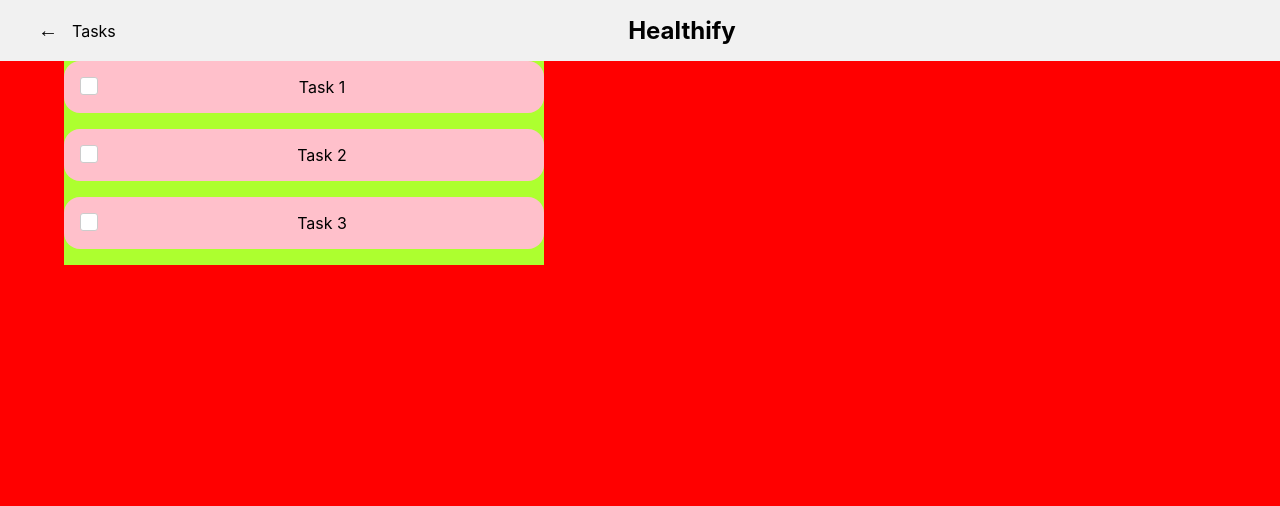
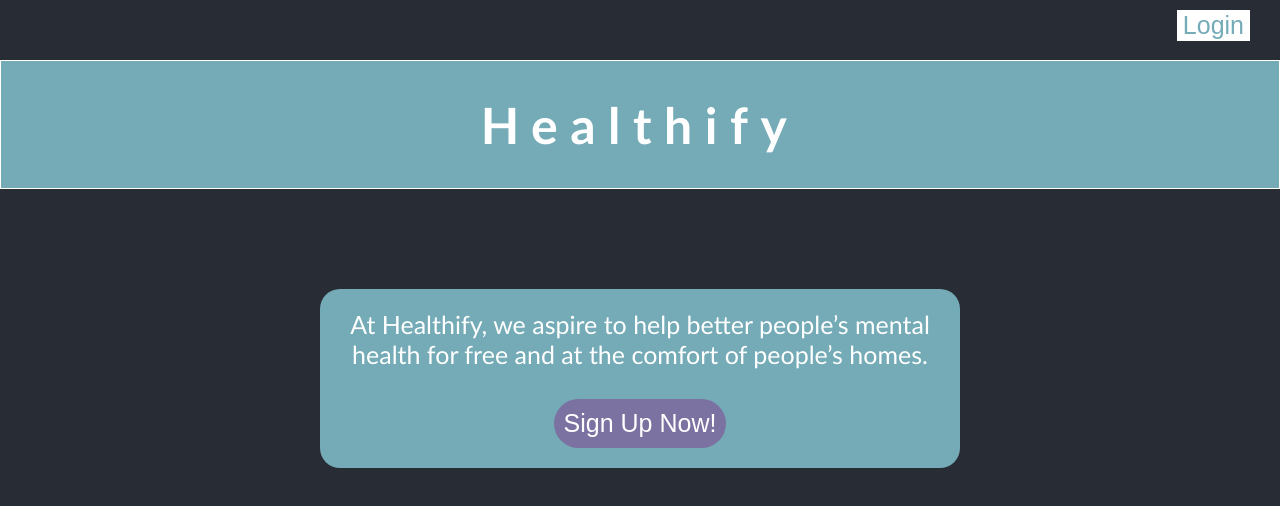
Before and after one commit to Rishik-Yechuri/hackaxxessreal, a React (Create React App) app: page / in a window 1280 px wide. Shown: the top 506 px of the page. Built offline with nearby package versions, Linux system fonts and the light colour scheme.

Commit message:
Added HomeScreen.js

```diff
--- a/package.json
+++ b/package.json
@@ -9,7 +9,8 @@
     "firebase": "^9.19.1",
     "react": "^18.2.0",
     "react-dom": "^18.2.0",
-    "react-scripts": "5.0.1",
+    "react-router-dom": "^6.10.0",
+    "react-scripts": "^5.0.1",
     "web-vitals": "^2.1.4"
   },
   "scripts": {
--- a/src/App.js
+++ b/src/App.js
@@ -3,6 +3,7 @@ import './App.css';
 import {initializeApp} from "firebase/app";
 import {getAnalytics} from "firebase/analytics";
 import TaskScreen from "./TaskScreen";
+import HomeScreen from './HomeScreen';
 // TODO: Add SDKs for Firebase products that you want to use
 function App() {
     // Import the functions you need from the SDKs you need
@@ -25,7 +26,7 @@ function App() {
     const analytics = getAnalytics(app);
     return (
         <div className="App">
-<TaskScreen/>
+            <HomeScreen/>
         </div>
     );
 }
--- /dev/null
+++ b/src/HomeScreen.css
@@ -0,0 +1,93 @@
+.Home {
+    font-family: 'Calibri';
+    text-align: center;
+    justify-content: center;
+    align-items: center;
+    display: flex;
+    flex-direction: column;
+}
+
+.login {
+    position: absolute;
+    display: flex;
+    right: 30px;
+    top: 10px;
+
+    font-style: normal;
+    font-weight: 400;
+    font-size: 25px;
+
+    color: #74ABB7;
+    background-color: #FFFFFF;
+    border: none;
+}
+
+.Header {
+    display: flex;
+    background: #74ABB7;
+    color: #FFFFFF;
+    box-sizing: border-box;
+    align-items: center;
+    text-align: center;
+    justify-content: center;
+    width: 100%;
+
+    margin-top: 60px;
+
+    font-style: normal;
+    font-weight: 400;
+    font-size: 25px;
+    letter-spacing: 0.5em;
+
+    border: 1px solid #FFFFFF;
+}
+
+.Box {
+    display: flex;
+    background: #74ABB7;
+    color: #FFFFFF;
+    box-sizing: border-box;
+    align-items: center;
+    text-align: center;
+    justify-content: center;
+    flex-direction: column;
+    width: 50%;
+
+    margin-top: 100px;
+    border-radius: 20px;
+    padding: 20px;
+
+    font-style: normal;
+    font-weight: 400;
+    font-size: 25px;
+}
+
+.sign-up {
+    display: flex;
+    background: #7C72A2;
+    color: #FFFFFF;
+    border: none;
+    box-sizing: border-box;
+    align-items: center;
+    text-align: center;
+    justify-content: center;
+    padding: 10px;
+
+    margin-top: 30px;
+    border-radius: 25px;
+
+    font-style: normal;
+    font-weight: 400;
+    font-size: 25px;
+}
+
+.sign-up:hover {
+    background: #c800ff;
+}
+
+@media (max-width: 600px)
+{
+  .Box {
+    width: 90%;
+  }
+}
--- /dev/null
+++ b/src/HomeScreen.js
@@ -0,0 +1,31 @@
+import './HomeScreen.css';
+import {Link} from "react-router-dom";
+
+function clickMe()
+{
+    return (
+        <Link to="./login22222.html"></Link>
+    );
+}
+
+function HomeScreen()
+{
+    return (
+        <div className="Home">
+
+            <button className="login">Login</button>
+
+            <div className="Header"><h1>Healthify</h1></div>
+
+            <div className="Box">
+                At Healthify, we aspire to help better people’s mental health for free and at the comfort of people’s
+                homes.
+
+                <button className="sign-up" onClick={clickMe}>Sign Up Now!</button>
+            </div>
+
+        </div>
+    );
+}
+
+export default HomeScreen;
--- a/src/TaskScreen.js
+++ b/src/TaskScreen.js
@@ -16,12 +16,9 @@ function TaskScreen() {
                 </div>
                 <span id="brandName">Healthify</span>
             </div>
+
             <div id="otherStuff">
-{/*
-                <div id="taskGroup"></div>
-*/}
                 <CardsContainer data={data} />
-
             </div>
         </div>
 
--- /dev/null
+++ b/src/login22222.html
@@ -0,0 +1,201 @@
+<!DOCTYPE html>
+<html>
+
+<head>
+    <meta name="viewport" content="width=device-width, initial-scale=1">
+    <style>
+        body {
+            font-family: Arial, Helvetica, sans-serif;
+            background-color: black;
+        }
+
+        * {
+            box-sizing: border-box;
+        }
+
+        /* Add padding to containers */
+
+        .container {
+            padding: 16px;
+            background-color: white;
+        }
+
+        /* Full-width input fields */
+
+        input[type=text],
+        input[type=password] {
+            width: 100%;
+            padding: 15px;
+            margin: 5px 0 22px 0;
+            display: list-block;
+            border: none;
+            background: #f1f1f1;
+        }
+
+        input[type=text]:focus,
+        input[type=password]:focus {
+            background-color: #ddd;
+            outline: none;
+        }
+
+        /* Overwrite default styles of hr */
+
+        hr {
+            border: 1px solid #f1f1f1;
+            margin-bottom: 25px;
+        }
+
+        /* Set a style for the submit button */
+
+        .registerbtn {
+            background-color: #04AA6D;
+            color: white;
+            padding: 16px 20px;
+            margin: 8px 0;
+            border: none;
+            cursor: pointer;
+            width: 50%;
+            opacity: 0.9;
+        }
+
+        .registerbtn:hover {
+            opacity: 1;
+        }
+
+        /* Add a blue text color to links */
+
+        a {
+            color: dodgerblue;
+        }
+
+        /* Set a grey background color and center the text of the "sign in" section */
+
+        .signin {
+            background-color: #f1f1f1;
+            text-align: center;
+        }
+    </style>
+</head>
+
+<body>
+
+<form>
+    <div class="container">
+        <h1>Register</h1>
+        <p>Please fill in this form to create an account.</p>
+        <hr>
+
+        <label for="email"><b>Email</b></label>
+        <input type="text" placeholder="Enter Email" name="email" id="email" required>
+
+        <label><b>Password</b></label>
+        <input type="password" placeholder="Password" name="psw" id="psw" required>
+
+        <hr>
+        <p>By creating an account you agree to our <a href="#">Terms & Privacy</a>.</p>
+
+        <button type="button" id="submitData" name="submitData" class="registerbtn">Register</button>
+    </div>
+
+    <div class="container signin">
+        <p>Already have an account? <a href="#">Sign in</a>.</p>
+    </div>
+</form>
+
+</body>
+</html>
+
+<script type="module">
+    //  SDKs
+    import { initializeApp } from "https://www.gstatic.com/firebasejs/9.19.1/firebase-app.js";
+    import { getAuth, createUserWithEmailAndPassword, signInWithEmailAndPassword,signOut} from "https://www.gstatic.com/firebasejs/9.19.1/firebase-auth.js";
+    import {getDatabase, set, ref, update } from "https://www.gstatic.com/firebasejs/9.19.1/firebase-database.js";
+
+    // TODO: Add SDKs for Firebase products that you want to use
+    // https://firebase.google.com/docs/web/setup#available-libraries
+
+    // Your web app's Firebase configuration
+    const firebaseConfig = {
+      apiKey: "AIzaSyAvmRFhenzeFXT4L20KJ60MXYNB3_LLqVs",
+      authDomain: "axxess2-94d3e.firebaseapp.com",
+      projectId: "axxess2-94d3e",
+      storageBucket: "axxess2-94d3e.appspot.com",
+      messagingSenderId: "293650018444",
+      appId: "1:293650018444:web:f86097e166ea432a0e4ba9"
+    };
+
+    // Initialize Firebase
+    const app = initializeApp(firebaseConfig);
+    const auth = getAuth();
+    const database = getDatabase(app);
+
+
+    submitData.addEventListener('click', (e) => {
+
+        //var email = document.querySelector("#email").value;
+        var email = document.getElementById('email').value;
+        //var password = document.querySelector('#psw').value;
+        var password = document.getElementById('psw').value;
+
+        createUserWithEmailAndPassword(auth, email, password)
+            .then((userCredential) => {
+                // Signed in
+                const user = userCredential.user;
+                set(ref(database, 'users/' + user.uid), {
+                    email: email,
+                    password: password
+                })
+                    .then(() => {
+                        alert('user created sucessfully');
+                    })
+                    .catch((error) => {
+                        alert(error);
+                    });
+
+            // .REDIRECT TO ANOTHER PAGEEEEE
+        })
+        .catch((error) => {
+            const errorCode = error.code;
+            const errorMessage = error.message;
+            alert(errorMessage);
+            console.error(errorMessage)
+        });
+
+        //login
+        signInWithEmailAndPassword(auth, email, password)
+            .then((userCredential) => {
+                // Signed in
+                const user = userCredential.user;
+                // ...
+
+                // save log in details into real time database
+                var lgDate = new Date();
+                update(ref(database, 'users/' + user.uid), {
+                    last_login: lgDate,
+                })
+                    .then(() => {
+                        // Data saved successfully!
+                        alert('user logged in successfully');
+                        //GO TO NEXT PAGE
+                    })
+                    .catch((error) => {
+                        // The write failed...
+                        alert(error);
+                    });
+            })
+            .catch((error) => {
+                const errorCode = error.code;
+                const errorMessage = error.message;
+                alert(errorMessage);
+            });
+
+        //sign out
+        signOut(auth).then(() => {
+               // Sign-out successful.
+        }).catch((error) => {
+            // An error happened.
+        });
+    });
+
+
+  </script>
```
Also changed, not shown: 1 other file (tests, documents, lock files or other folders).
